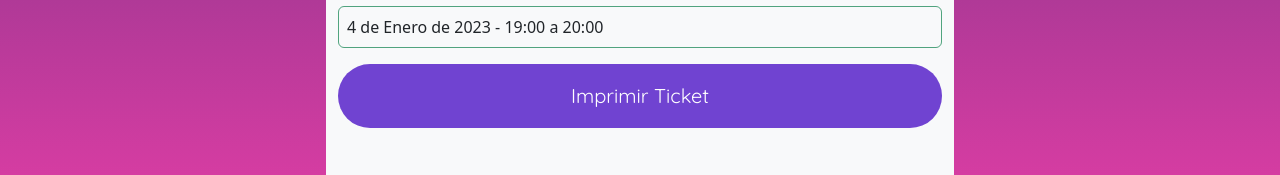
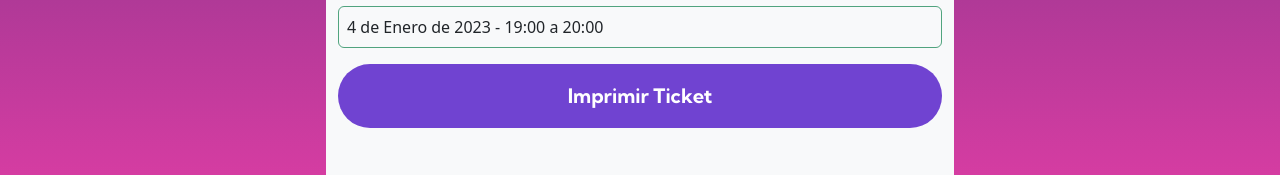
Before and after one commit to a-sepulveda-r/proyecto-reservas-keepe, a React (Create React App) app: page /ticket in a window 1280 px wide. Shown: the part 547-722 px from the top of the page. Built offline with nearby package versions, Linux system fonts and the light colour scheme; no server answers.

Commit message:
cambiada fuente a kumb sans en botones imprimir ticket

```diff
--- a/src/Assets/css/stylesForm.css
+++ b/src/Assets/css/stylesForm.css
@@ -7,11 +7,12 @@
 
 .botonIngresar {
   color: white;
-  font-family: Quicksand;
+  font-family: KUMBH SANS;
 }
 
 .botonIngresar:hover {
   height: 180%;
+  color: #f23faa
 }
 #exclamacion {
   color: rgb(212, 50, 50);
```
